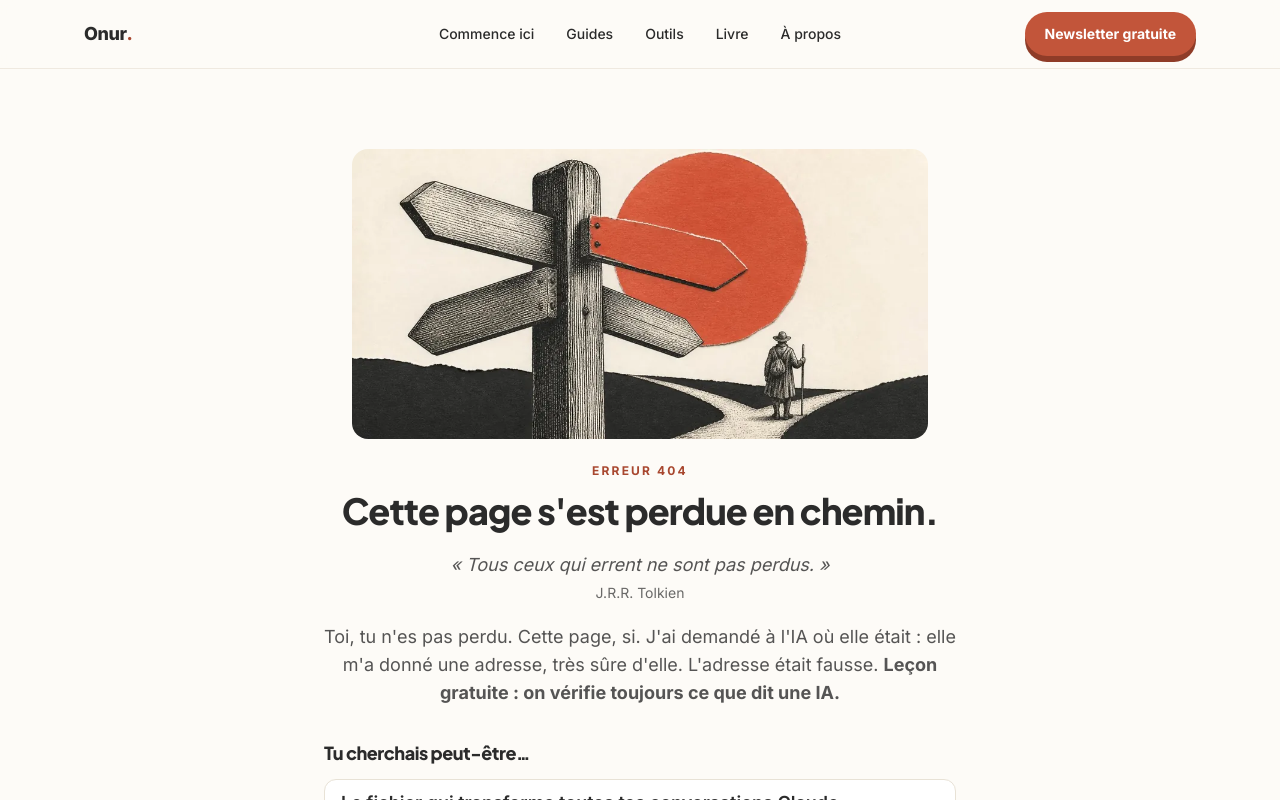
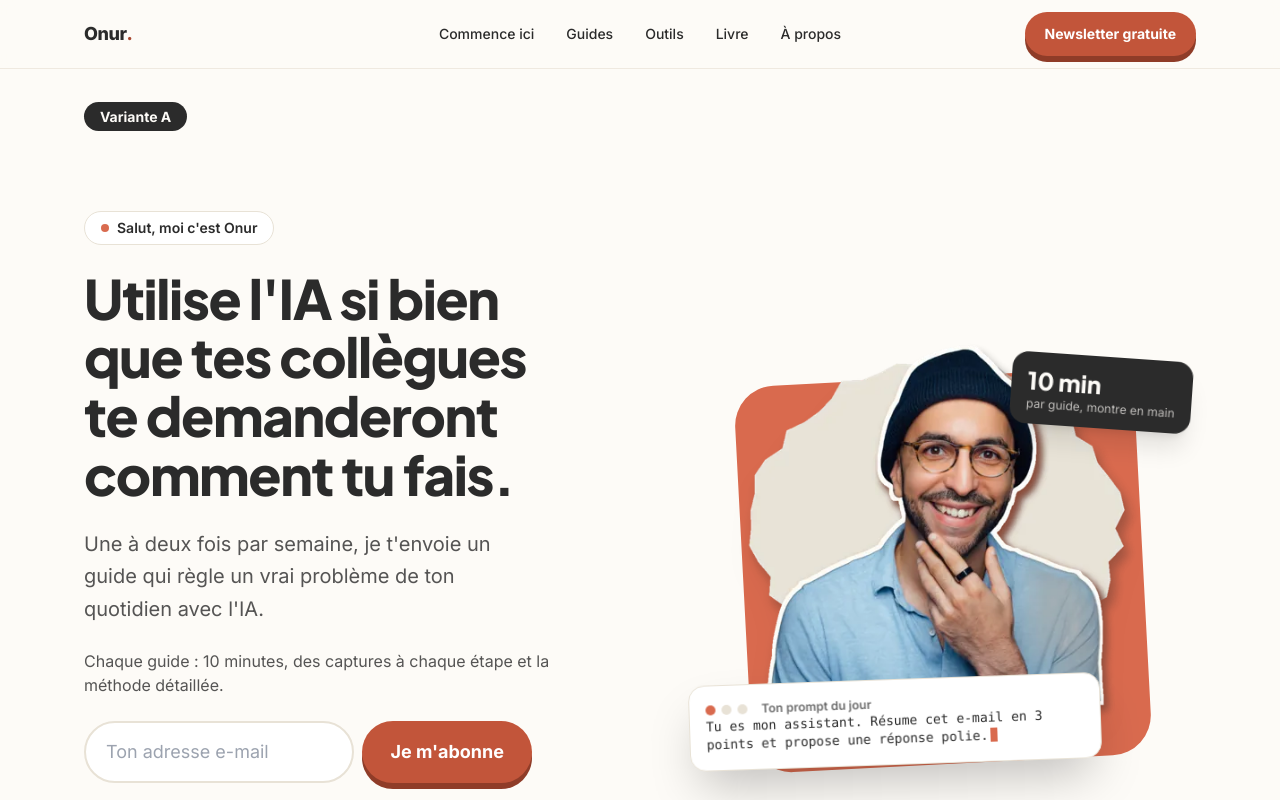
Before and after one commit to Onur-IA/onurkarapinar-site, a React (Vite) app: page /hero-test in a window 1280 px wide. Shown: the top 800 px of the page. Built offline with nearby package versions, Linux system fonts and the light colour scheme.

Commit message:
Page test hero (noindex)

```diff
--- a/prerender.mjs
+++ b/prerender.mjs
@@ -2,7 +2,7 @@ import { chromium } from "playwright"; import { spawn } from "child_process"; im
 const srv = spawn("npx", ["vite", "preview", "--port", "4317", "--strictPort"], { stdio: "ignore" });
 await new Promise(r => setTimeout(r, 2500));
 const b = await chromium.launch(); const p = await b.newPage();
-for (const r of ["/", "/livre", "/a-propos", "/guides", "/merci", "/outils", "/commencer-ici", "/mentions-legales", "/prompts", "/404"]) {
+for (const r of ["/", "/livre", "/a-propos", "/guides", "/merci", "/outils", "/commencer-ici", "/mentions-legales", "/prompts", "/hero-test", "/404"]) {
   await p.goto("http://localhost:4317" + r, { waitUntil: "networkidle" });
   let html = await p.content(); html = html.replace(/class="reveal /g, 'class="reveal in ');
   const f = r === "/" ? "dist/index.html" : r === "/404" ? "dist/404.html" : "dist" + r + ".html";
--- a/src/App.tsx
+++ b/src/App.tsx
@@ -1,7 +1,7 @@
 import { Routes, Route, NavLink, Link, useLocation } from "react-router-dom";
 import { useState, useEffect } from "react";
 import Home from "./pages/Home"; import Livre from "./pages/Livre"; import APropos from "./pages/APropos";
-import Guides from "./pages/Guides"; import Merci from "./pages/Merci"; import NotFound from "./pages/NotFound"; import Prompts from "./pages/Prompts";
+import Guides from "./pages/Guides"; import Merci from "./pages/Merci"; import NotFound from "./pages/NotFound"; import Prompts from "./pages/Prompts"; import HeroTest from "./pages/HeroTest";
 import Outils from "./pages/Outils"; import Commencer from "./pages/Commencer"; import Mentions from "./pages/Mentions";
 import { SUB } from "./lib";
 const nav = [["/commencer-ici", "Commence ici"], ["/guides", "Guides"], ["/outils", "Outils"], ["/livre", "Livre"], ["/a-propos", "À propos"]];
@@ -23,7 +23,7 @@ export default function App() {
     </header>
     <main id="main" className="flex-1"><Routes>
       <Route path="/" element={<Home/>}/><Route path="/livre" element={<Livre/>}/><Route path="/a-propos" element={<APropos/>}/>
-      <Route path="/guides" element={<Guides/>}/><Route path="/outils" element={<Outils/>}/><Route path="/commencer-ici" element={<Commencer/>}/><Route path="/prompts" element={<Prompts/>}/><Route path="/mentions-legales" element={<Mentions/>}/><Route path="/merci" element={<Merci/>}/><Route path="*" element={<NotFound/>}/>
+      <Route path="/guides" element={<Guides/>}/><Route path="/outils" element={<Outils/>}/><Route path="/commencer-ici" element={<Commencer/>}/><Route path="/hero-test" element={<HeroTest/>}/><Route path="/prompts" element={<Prompts/>}/><Route path="/mentions-legales" element={<Mentions/>}/><Route path="/merci" element={<Merci/>}/><Route path="*" element={<NotFound/>}/>
     </Routes></main>
     <footer className="bg-ink text-creme/80"><div className="mx-auto grid max-w-6xl gap-8 px-5 py-12 text-sm md:grid-cols-3">
       <div><div className="text-lg font-extrabold text-creme">Onur<span className="text-terra">.</span></div><p className="mt-2">L'IA, vraiment simple. Un guide IA pas à pas de 10 minutes, une à deux fois par semaine.</p></div>
--- /dev/null
+++ b/src/pages/HeroTest.tsx
@@ -0,0 +1,8 @@
+import { useSeo } from "../lib";
+import { HeroSection } from "./Home";
+const T = "Tu es mon assistant. Résume cet e-mail en 3 points et propose une réponse polie.";
+const v: [string, string][] = [["A", "Utilise l'IA si bien que tes collègues te demanderont comment tu fais."], ["B", "Gagne une heure par jour avec l'IA. Tes collègues vont te demander comment."], ["C", "Tes collègues vont te demander comment tu fais. La réponse : l'IA, bien utilisée."]];
+export default function HeroTest() {
+  useSeo("Test hero | Onur Karapinar", "Page de test interne.", true);
+  return <>{v.map(([k, t]) => <div key={k} className="border-b-4 border-dashed border-terra/40"><div className="mx-auto max-w-6xl px-5 pt-8"><span className="rounded-full bg-ink px-4 py-1.5 text-sm font-bold text-creme">Variante {k}</span></div><HeroSection typed={T} title={t} h1="mt-6 text-[2.2rem] leading-[1.08] md:text-[3.4rem]"/></div>)}</>;
+}
--- a/src/pages/Home.tsx
+++ b/src/pages/Home.tsx
@@ -18,18 +18,13 @@ const outcomes = [
 const logos = ["Challenge", "FrenchWeb", "Hubspot", "WTTJ", "Livementor", "Eyrolles"];
 const H = "/img";
 const LOGO_H: Record<string, number> = {"Challenge": 30.4, "Eyrolles": 30.1, "FrenchWeb": 26.8, "Hubspot": 32.1, "Livementor": 20.5, "WTTJ": 34.0};
-export default function Home() {
-  useSeo("Onur Karapinar | L'IA, vraiment simple", "Un guide IA de 10 minutes, une à deux fois par semaine. Pas à pas, avec captures et méthode détaillée. Gratuit, déjà 13 000 lecteurs.");
-  const [tab, setTab] = useState(0);
-  const full = prompts[0].p; const [n, setN] = useState(0);
-  useEffect(() => { if (matchMedia("(prefers-reduced-motion: reduce)").matches) { setN(full.length); return; } const t = setInterval(() => setN(x => x >= full.length + 40 ? 0 : x + 1), 38); return () => clearInterval(t); }, []);
-  const typed = full.slice(0, Math.min(n, full.length));
-  return (<>
+export function HeroSection({ typed, title, h1 }: { typed: string; title?: React.ReactNode; h1?: string }) {
+  return (
     <section className="relative overflow-hidden">
       <div aria-hidden className="pointer-events-none absolute -right-40 -top-40 h-[520px] w-[520px] rounded-full bg-pale/60 blur-3xl"/>
       <div className="relative mx-auto grid max-w-6xl items-center gap-12 px-5 pb-20 pt-10 md:grid-cols-[1.05fr_.95fr] md:pt-20">
         <Reveal><div className="inline-flex items-center gap-2 rounded-full border border-sable bg-white px-4 py-1.5 text-sm font-semibold"><span className="h-2 w-2 animate-pulse rounded-full bg-terral"/>Salut, moi c'est Onur</div>
-          <h1 className="mt-6 text-[2.9rem] leading-[1.02] md:text-[4.6rem]">L'IA, <Scribble>vraiment simple.</Scribble></h1>
+          <h1 className={h1 ?? "mt-6 text-[2.9rem] leading-[1.02] md:text-[4.6rem]"}>{title ?? <>L'IA, <Scribble>vraiment simple.</Scribble></>}</h1>
           <p className="mt-6 max-w-[34ch] text-xl leading-relaxed text-ink/80">Une à deux fois par semaine, je t'envoie un guide qui règle un vrai problème de ton quotidien avec l'IA.</p>
           <p className="mt-6 text-base text-ink/80">Chaque guide : 10 minutes, des captures à chaque étape et la méthode détaillée.</p>
           <div className="mt-6"><SubscribeForm/></div>
@@ -47,6 +42,16 @@ export default function Home() {
         </Reveal>
       </div>
     </section>
+  );
+}
+export default function Home() {
+  useSeo("Onur Karapinar | L'IA, vraiment simple", "Un guide IA de 10 minutes, une à deux fois par semaine. Pas à pas, avec captures et méthode détaillée. Gratuit, déjà 13 000 lecteurs.");
+  const [tab, setTab] = useState(0);
+  const full = prompts[0].p; const [n, setN] = useState(0);
+  useEffect(() => { if (matchMedia("(prefers-reduced-motion: reduce)").matches) { setN(full.length); return; } const t = setInterval(() => setN(x => x >= full.length + 40 ? 0 : x + 1), 38); return () => clearInterval(t); }, []);
+  const typed = full.slice(0, Math.min(n, full.length));
+  return (<>
+    <HeroSection typed={typed}/>
     <section className="border-y border-sable bg-white"><div className="mx-auto max-w-6xl px-5 py-12">
       <Stats items={[["13 000", "lecteurs de la newsletter"], ["30 000", "abonnés LinkedIn"], ["15 000+", "livres vendus"], ["100+", "clients coachés"], ["500+", "entrepreneurs formés"]]}/>
       <div className="mt-12 text-center text-sm font-semibold uppercase tracking-[.18em] text-ink/70">On a parlé de moi dans</div>
```
